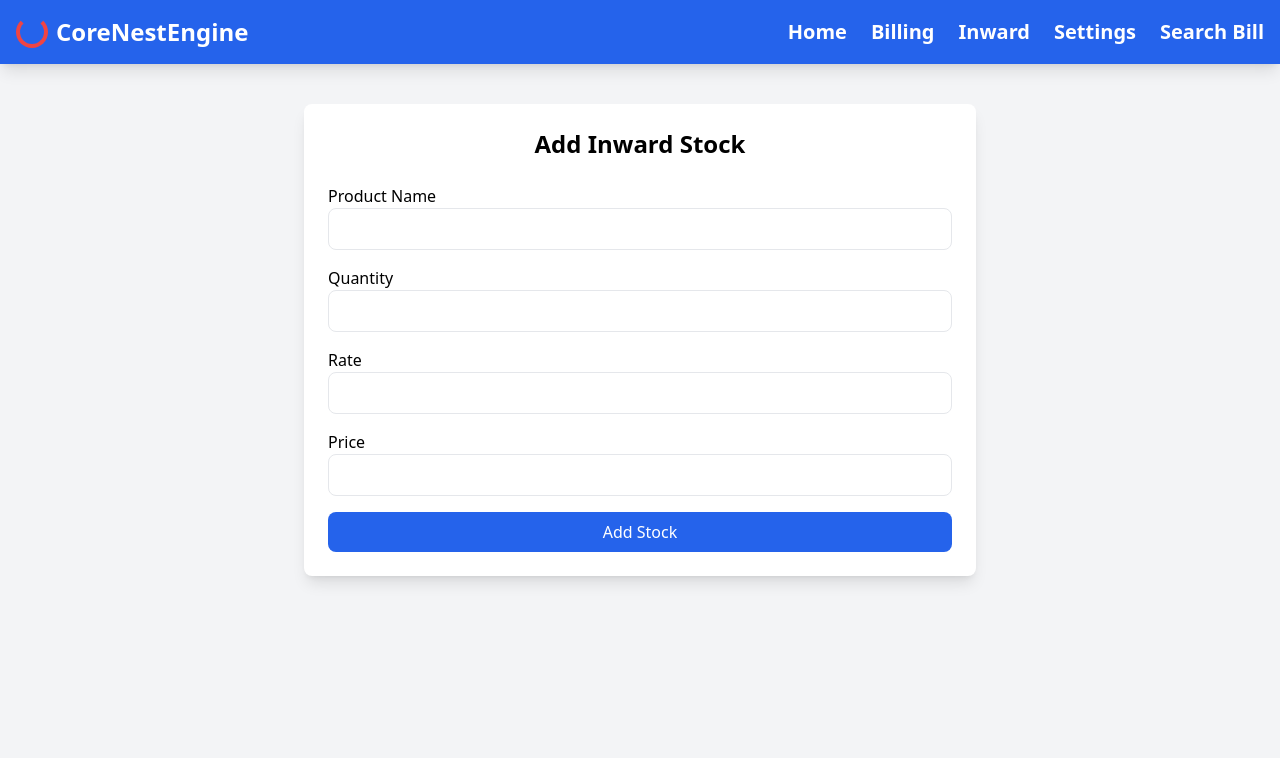
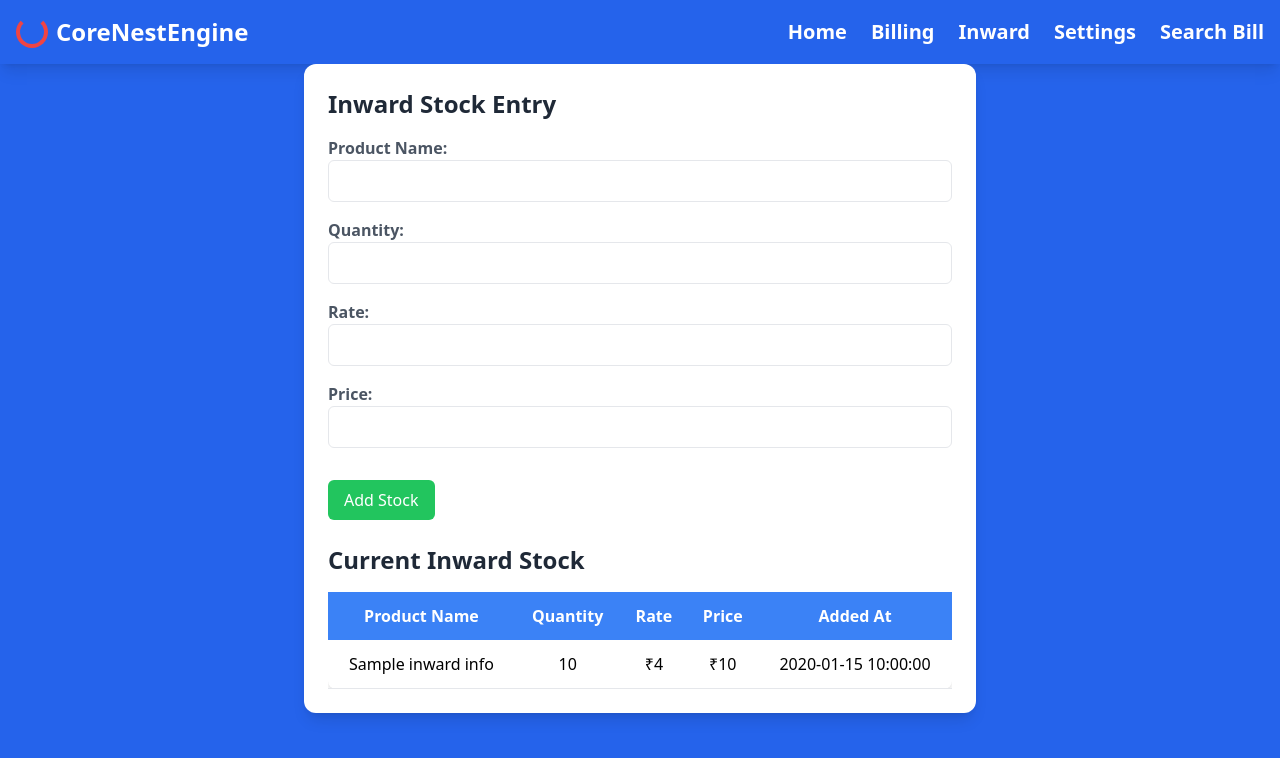
Before and after one commit to theNareshofficial/CoreNestEngine, a Flask app: page /inward.html in a window 1280 px wide. Shown: the top 758 px of the page. Run offline with Flask 3, Linux system fonts and the light colour scheme; a database or web service that is not in the repository returns one stand-in record (values such as "Sample title"); some libraries are stand-ins or nearby versions.

Commit message:
UI Updated

```diff
--- a/templates/inward.html
+++ b/templates/inward.html
@@ -1,85 +1,66 @@
-<!DOCTYPE html>
-<html lang="en">
-<head>
-    <meta charset="UTF-8">
-    <meta name="viewport" content="width=device-width, initial-scale=1.0">
-    <title>Inward Stock</title>
-    <script src="https://cdn.tailwindcss.com"></script>
-</head>
-<body class="bg-gray-100">
+{% extends "base.html" %}
+
+{% block content %}
 
 {% include 'navbar.html' %}
 
-    <!-- Alerts Section -->
-    <div id="alert-box" class="hidden max-w-xl mx-auto mt-4 p-3 rounded-lg text-white text-center transition-opacity duration-500">
-        <p id="alert-message"></p>
+<div class="max-w-2xl mx-auto bg-white p-6 rounded-xl shadow-lg">
+    <h2 class="text-2xl font-semibold text-gray-800 mb-4">Inward Stock Entry</h2>
+
+    <form method="POST" action="{{ url_for('inward') }}">
+        <div class="mb-4">
+            <label class="block text-gray-600 font-semibold">Product Name:</label>
+            <input type="text" name="product_name" required
+                class="w-full px-3 py-2 border rounded-md focus:ring-2 focus:ring-blue-400" />
         </div>
 
-    <!-- Inward Form -->
-    <div class="max-w-2xl mx-auto mt-10 bg-white p-6 rounded-lg shadow-lg">
-        <h2 class="text-2xl font-semibold text-center mb-6">Add Inward Stock</h2>
-
-        <form id="inward-form" method="POST" class="space-y-4">
-            <div>
-                <label class="block font-medium">Product Name</label>
-                <input type="text" name="product_name" required class="w-full px-3 py-2 border rounded-lg focus:outline-none focus:ring-2 focus:ring-blue-500">
+        <div class="mb-4">
+            <label class="block text-gray-600 font-semibold">Quantity:</label>
+            <input type="number" name="quantity" min="1" required
+                class="w-full px-3 py-2 border rounded-md focus:ring-2 focus:ring-blue-400" />
         </div>
 
-            <div>
-                <label class="block font-medium">Quantity</label>
-                <input type="number" name="quantity" required class="w-full px-3 py-2 border rounded-lg focus:outline-none focus:ring-2 focus:ring-blue-500">
+        <div class="mb-4">
+            <label class="block text-gray-600 font-semibold">Rate:</label>
+            <input type="number" name="rate" step="0.01" required
+                class="w-full px-3 py-2 border rounded-md focus:ring-2 focus:ring-blue-400" />
         </div>
 
-            <div>
-                <label class="block font-medium">Rate</label>
-                <input type="number" step="0.01" name="rate" required class="w-full px-3 py-2 border rounded-lg focus:outline-none focus:ring-2 focus:ring-blue-500">
+        <div class="mb-4">
+            <label class="block text-gray-600 font-semibold">Price:</label>
+            <input type="number" name="price" step="0.01" required
+                class="w-full px-3 py-2 border rounded-md focus:ring-2 focus:ring-blue-400" />
         </div>
 
-            <div>
-                <label class="block font-medium">Price</label>
-                <input type="number" step="0.01" name="price" required class="w-full px-3 py-2 border rounded-lg focus:outline-none focus:ring-2 focus:ring-blue-500">
+        <button type="submit" class="mt-4 px-4 py-2 bg-green-500 text-white rounded-md hover:bg-green-600">Add
+            Stock</button>
+    </form>
+
+    <h2 class="text-2xl font-semibold text-gray-800 mt-6">Current Inward Stock</h2>
+    <div class="overflow-x-auto mt-4">
+        <table class="w-full bg-white shadow-md rounded-lg">
+            <thead class="bg-blue-500 text-white">
+                <tr>
+                    <th class="p-3">Product Name</th>
+                    <th class="p-3">Quantity</th>
+                    <th class="p-3">Rate</th>
+                    <th class="p-3">Price</th>
+                    <th class="p-3">Added At</th>
+                </tr>
+            </thead>
+            <tbody>
+                {% for item in inward_stock %}
+                <tr class="text-center border-b hover:bg-gray-100">
+                    <td class="p-3">{{ item.product_name }}</td>
+                    <td class="p-3">{{ item.quantity }}</td>
+                    <td class="p-3">₹{{ item.rate }}</td>
+                    <td class="p-3">₹{{ item.price }}</td>
+                    <td class="p-3">{{ item.added_at }}</td>
+                </tr>
+                {% endfor %}
+            </tbody>
+        </table>
+    </div>
 </div>
 
-            <button type="submit" class="w-full bg-blue-600 text-white py-2 rounded-lg hover:bg-blue-700 transition">
-                Add Stock
-            </button>
-        </form>
-    </div>
-
-    <script>
-        document.getElementById("inward-form").addEventListener("submit", async function(event) {
-            event.preventDefault();
-
-            const formData = new FormData(this);
-            const response = await fetch("/inward.html", {
-                method: "POST",
-                body: formData
-            });
-
-            const alertBox = document.getElementById("alert-box");
-            const alertMessage = document.getElementById("alert-message");
-
-            if (response.ok) {
-                alertBox.classList.remove("hidden", "bg-red-500");
-                alertBox.classList.add("bg-green-500");
-                alertMessage.textContent = "✅ Product stored successfully!";
-            } else {
-                alertBox.classList.remove("hidden", "bg-green-500");
-                alertBox.classList.add("bg-red-500");
-                alertMessage.textContent = "❌ Error: Failed to store product!";
-            }
-
-            alertBox.style.opacity = "1";
-
-            setTimeout(() => {
-                alertBox.style.opacity = "0";
-                setTimeout(() => {
-                    alertBox.classList.add("hidden");
-                    location.reload();
-                }, 300);
-            }, 2000);
-        });
-    </script>
-
-</body>
-</html>
+{% endblock %}
```
Lines whose indentation alone changed are shown as unchanged.
